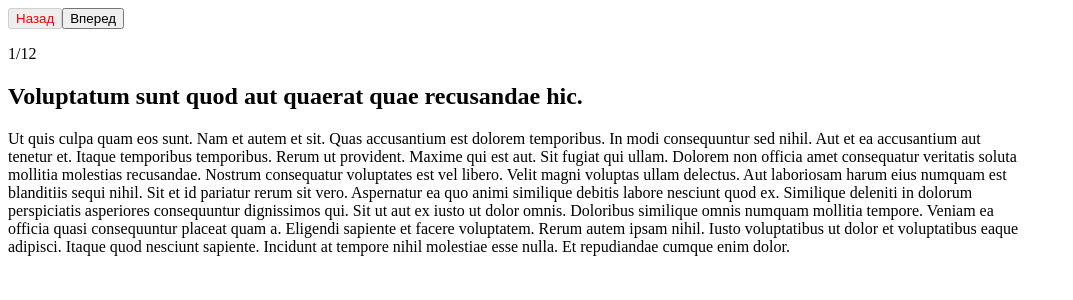
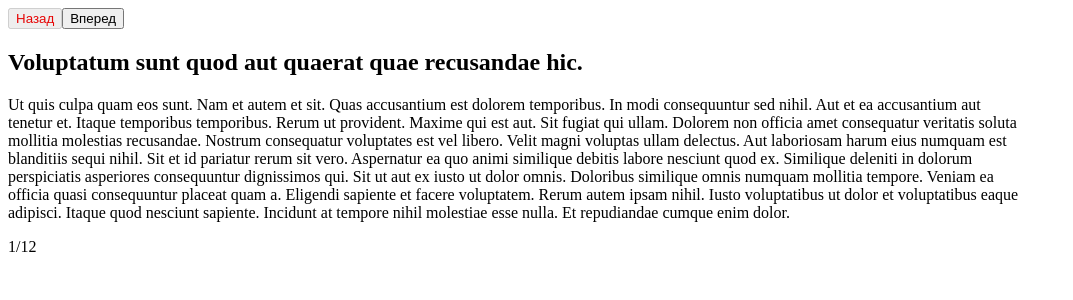
Before and after one commit to Artem2313/goit-react-hw-02-reader, a React (Create React App) app: page / in a window 1280 px wide. Shown: the top 300 px of the page, without its empty margins (0-1073 px from the left). Built offline with nearby package versions, Linux system fonts and the light colour scheme.

Commit message:
version_2

```diff
--- a/src/components/reader/Progress/Progress.jsx
+++ /dev/null
@@ -1,17 +0,0 @@
-import React from 'react';
-import PropTypes from 'prop-types';
-
-const Progress = ({ number, items }) => {
-  return (
-    <p>
-      {number + 1}/{items}
-    </p>
-  );
-};
-
-Progress.propTypes = {
-  number: PropTypes.number.isRequired,
-  items: PropTypes.number.isRequired,
-};
-
-export default Progress;
--- a/src/components/reader/Publication/Publication.jsx
+++ b/src/components/reader/Publication/Publication.jsx
@@ -2,11 +2,14 @@ import React from 'react';
 import PropTypes from 'prop-types';
 import styles from './Styles.module.css';
 
-const Publication = ({ publication: { title, text } }) => {
+const Publication = ({ publication: { title, text } , number, items}) => {
   return (
     <article>
-      <h2 styles={styles}>{title}</h2>
-      <p styles={styles}>{text}</p>
+      <h2 styles={styles.h2}>{title}</h2>
+      <p styles={styles.p}>{text}</p>
+      <p>
+          {number + 1}/{items}
+        </p>
     </article>
   );
 };
@@ -16,6 +19,8 @@ Publication.propTypes = {
     title: PropTypes.string.isRequired,
     text: PropTypes.string.isRequired,
   }).isRequired,
+  number: PropTypes.number.isRequired,
+  items: PropTypes.number.isRequired,
 };
 
 export default Publication;
--- a/src/components/reader/reader.jsx
+++ b/src/components/reader/reader.jsx
@@ -1,7 +1,6 @@
 import React, { Component } from 'react';
 import PropTypes from 'prop-types';
 import Controls from './Conrols/Controls';
-import Progress from './Progress/Progress';
 import Publication from './Publication/Publication';
 
 export default class Reader extends Component {
@@ -50,9 +49,12 @@ export default class Reader extends Component {
           btn={publicationIndex}
           forward={this.forward}
           backward={this.backward}
+
         />
-        <Progress number={publicationIndex} items={items.length} />
-        <Publication publication={publication} />
+        {/* <p>
+          {publicationIndex + 1}/{items.length}
+        </p> */}
+        <Publication publication={publication} number={publicationIndex} items={items.length}/>
       </div>
     );
   }
```
